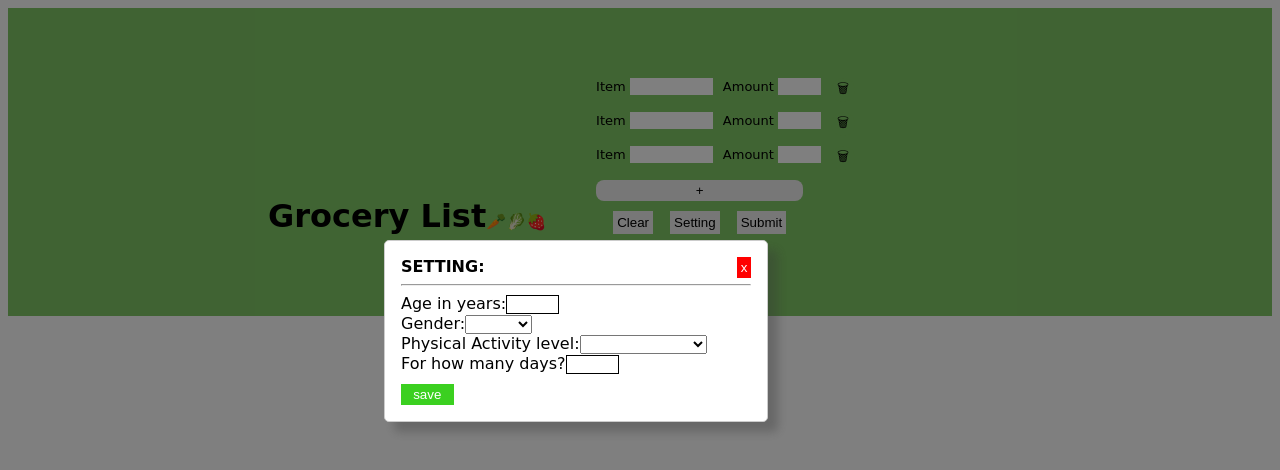
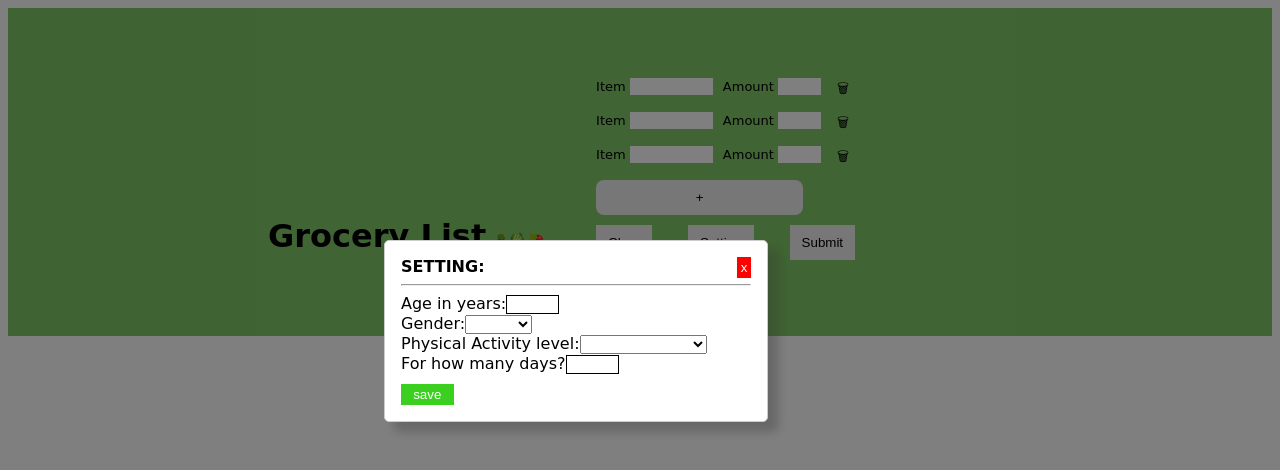
Before and after one commit to Remember-life/grocery-list, a React (Create React App) app in the folder client/: page /setting in a window 1280 px wide. Shown: the top 470 px of the page. Built offline with nearby package versions, Linux system fonts and the light colour scheme; the HTML template or start-up script is replaced by a standard one.

Commit message:
minor style changes in buttons

```diff
--- a/client/src/Main.jsx
+++ b/client/src/Main.jsx
@@ -178,7 +178,7 @@ const form = {
 
 const resultsContainer = {
   // display: 'inline-block',
-  width: '50%',
+  width: '70%',
   marginLeft: "260px",
   marginTop: '30px',
   paddingBottom: '30px',
@@ -208,10 +208,10 @@ const remove = {
 // }
 
 const buttonsContainer = {
-  width: '80%',
+  width: '100%',
   display: 'flex',
   flexDirection: 'row',
-  justifyContent: 'space-evenly',
+  justifyContent: 'space-between',
   marginTop: '10px',
 }
 
--- a/style.css
+++ b/style.css
@@ -46,7 +46,7 @@ input[type=text] {
 .add-more-button {
   width: 80%;
   border: none;
-  padding: 3px;
+  padding: 10px 12px;
   border-radius: 8px;
   transition-duration: 0.4s;
 }
@@ -57,7 +57,7 @@ input[type=text] {
 
 .clear-button {
   border: none;
-  padding: 4px;
+  padding: 10px 12px;
 }
 
 .clear-button:hover {
@@ -67,7 +67,7 @@ input[type=text] {
 
 .setting-button {
   border: none;
-  padding: 4px;
+  padding: 10px 12px;
 }
 
 .setting-button:hover {
@@ -80,7 +80,7 @@ input[type=text] {
 
 .submit-button {
   border: none;
-  padding: 4px;
+  padding: 10px 12px;
 }
 
 .submit-button:hover {
```
